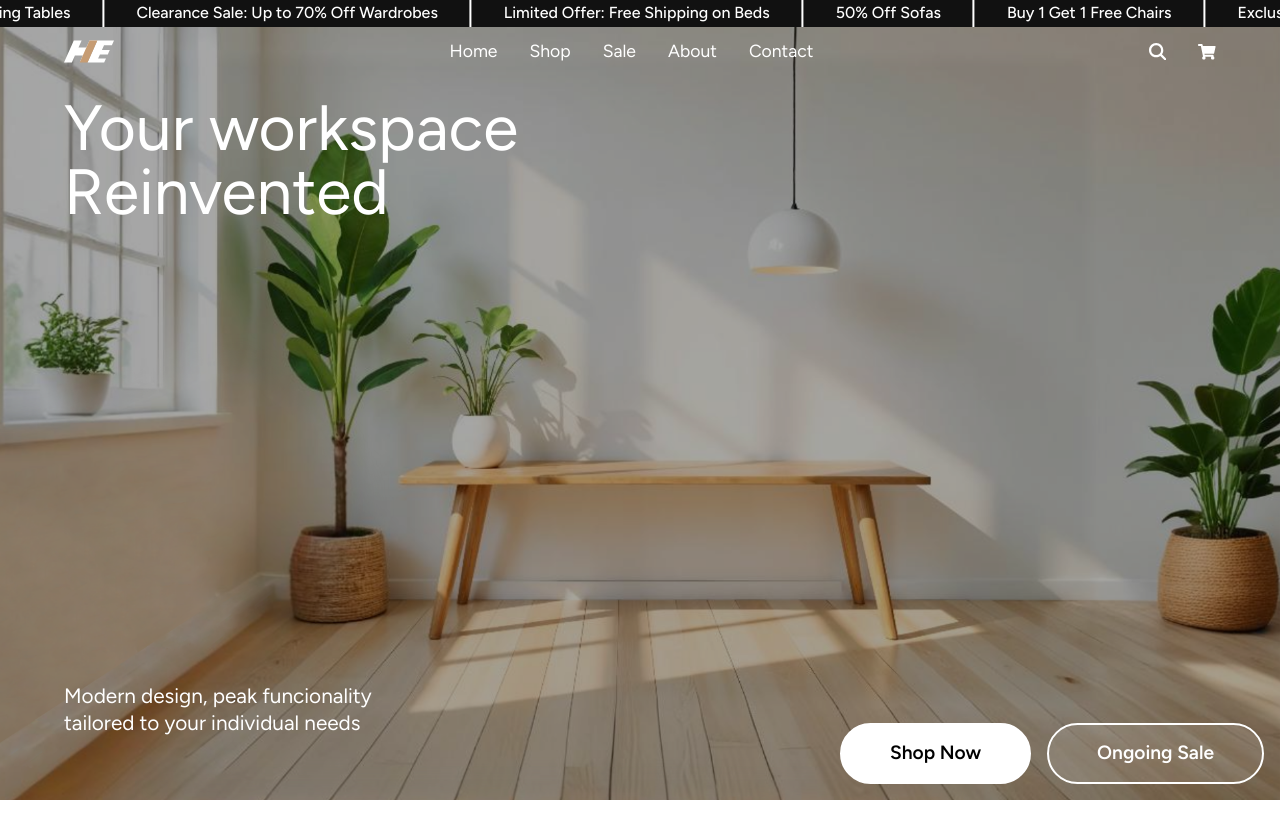
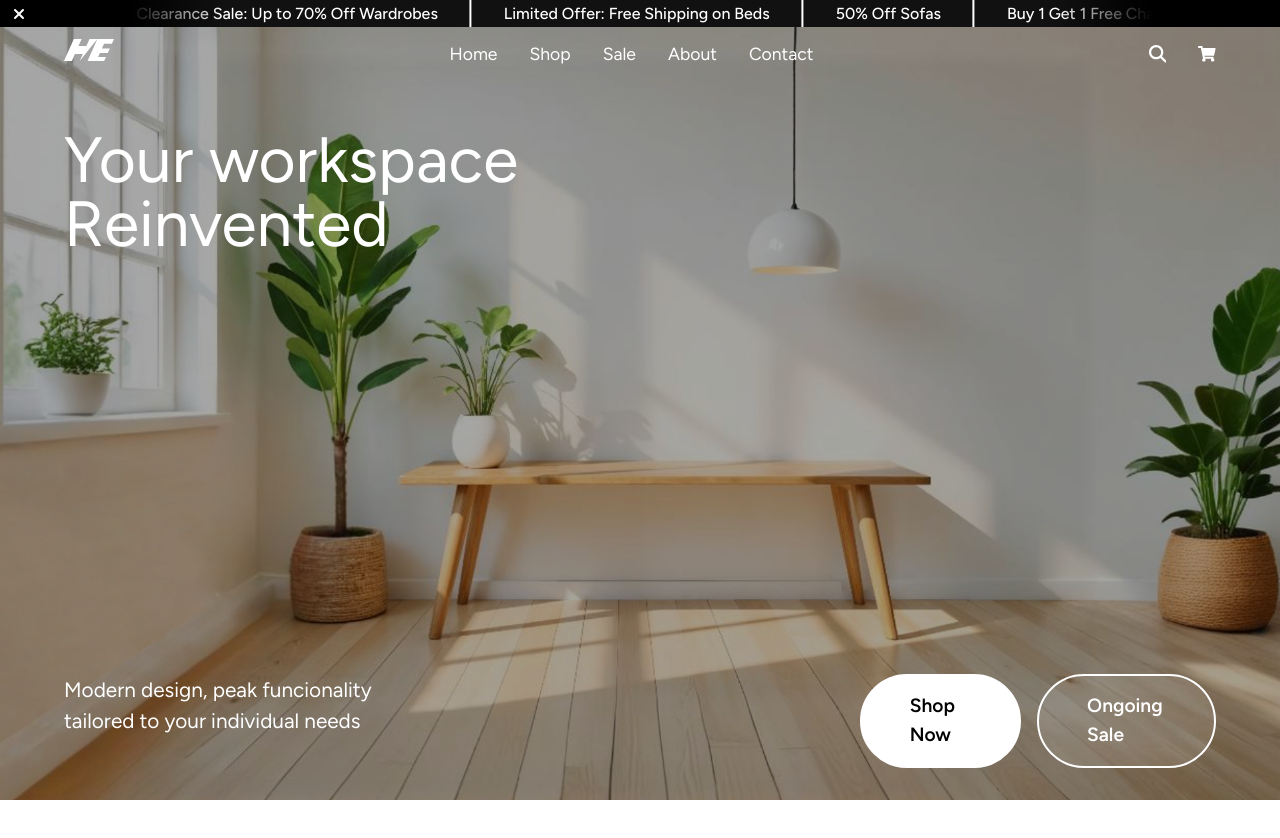
Before and after one commit to k0wal45/e-commerce-project, a Next.js app: page / in a window 1280 px wide. Shown: the top 838 px of the page. Built offline with nearby package versions, Linux system fonts and the light colour scheme.

Commit message:
hero and navbar

```diff
--- a/app/globals.scss
+++ b/app/globals.scss
@@ -1,21 +1,124 @@
-html,
-body {
-  scroll-behavior: smooth;
+/* inspired by Normalize.css */
+
+*,
+*::before,
+*::after {
+  margin: 0;
+  padding: 0;
+  box-sizing: border-box;
 }
 
-* {
-  box-sizing: border-box;
-  padding: 0;
-  margin: 0;
-  line-height: 1.3;
-  -webkit-font-smoothing: antialiased;
-  -moz-osx-font-smoothing: grayscale;
-  font-family: inherit;
+/* Use a more intuitive box model */
+html {
+  line-height: 1.5; /* Better readability */
+  text-size-adjust: 100%; /* Prevent resizing of text on mobile */
 }
 
+/* Remove list styles */
+ol,
+ul {
+  list-style: none;
+}
+
+/* Remove quotes from blockquote and q elements */
+blockquote,
+q {
+  quotes: none;
+}
+
+blockquote::before,
+blockquote::after,
+q::before,
+q::after {
+  content: "";
+}
+
+/* Reset table border collapse */
+table {
+  border-collapse: collapse;
+  border-spacing: 0;
+}
+
+/* Make images and videos responsive by default */
+img,
+video {
+  max-width: 100%;
+  height: auto;
+}
+
+/* Reset form elements */
+button,
+input,
+textarea,
+select {
+  font: inherit;
+  line-height: inherit;
+  color: inherit;
+  margin: 0;
+  background: transparent;
+  border: none;
+  padding: 0;
+}
+
+/* Make buttons more accessible */
+button {
+  cursor: pointer;
+}
+
+button:disabled {
+  cursor: not-allowed;
+}
+
+/* Reset headings to avoid browser-specific styles */
+h1,
+h2,
+h3,
+h4,
+h5,
+h6 {
+  font-size: inherit;
+  font-weight: inherit;
+}
+
+/* Reset links */
 a {
+  text-decoration: none;
   color: inherit;
-  text-decoration: none;
+}
+
+/* Add basic focus styles */
+:focus {
+  outline: 2px solid transparent;
+  outline-offset: 2px;
+}
+
+/* Adjust preformatted text */
+pre {
+  font-family: monospace, monospace;
+  font-size: 1em;
+}
+
+/* Reset SVG display */
+svg {
+  display: block;
+}
+
+/* Reset buttons and inputs appearance for cross-browser consistency */
+button,
+[type="button"],
+[type="reset"],
+[type="submit"] {
+  appearance: button;
+}
+
+::-moz-focus-inner {
+  border: 0;
+  padding: 0;
+}
+
+/* Add scroll behavior */
+html {
+  scroll-behavior: smooth;
 }
 
 .hidden {
--- a/components/Hero/hero.module.scss
+++ b/components/Hero/hero.module.scss
@@ -25,7 +25,7 @@
     justify-content: space-between;
     height: 100%;
     padding: 4rem;
-    padding-top: 6rem;
+    padding-top: 8rem;
     max-width: 800px;
     color: white;
 
@@ -46,7 +46,7 @@
     height: 100%;
     justify-content: end;
     align-items: end;
-    padding: 1rem;
+    padding: 2rem 4rem;
     gap: 1rem;
   }
 
@@ -61,6 +61,7 @@
 
     .buttons {
       flex-direction: column;
+      padding: 1rem;
     }
 
     .subtitles {
--- a/components/Navbar/Navbar.tsx
+++ b/components/Navbar/Navbar.tsx
@@ -1,9 +1,9 @@
 "use client";
 import Image from "next/image";
 import classes from "./navbar.module.scss";
-import { FaMagnifyingGlass, FaPerson } from "react-icons/fa6";
+import { FaMagnifyingGlass } from "react-icons/fa6";
 import { FaShoppingCart } from "react-icons/fa";
-import { Fragment, useRef, useState } from "react";
+import { useEffect, useRef, useState } from "react";
 import { motion, useMotionValueEvent, useScroll } from "framer-motion";
 import Link from "next/link";
 import Sale from "./Sale/Sale";
@@ -14,15 +14,25 @@ const Navbar = () => {
   const [hidden, setHidden] = useState(false);
   const [visible, setVisible] = useState(false);
   const [onTop, setOnTop] = useState(true);
+  const [adOff, setAdOff] = useState(false);
+
+  useEffect(() => {
+    if (adOff) {
+      setHidden(true);
+    }
+  }, [adOff]);
 
   useMotionValueEvent(scrollY, "change", (latest: number) => {
     const previous = scrollY.getPrevious() as number;
-    if (latest > previous && latest > 150) {
-      setHidden(true);
-    } else {
-      setHidden(false);
+    if (!adOff) {
+      if (latest > previous && latest > 150) {
+        setHidden(true);
+      } else {
+        setHidden(false);
+      }
     }
-    if (latest > 50) {
+
+    if (latest > 100) {
       setOnTop(false);
     } else {
       setOnTop(true);
@@ -40,15 +50,32 @@ const Navbar = () => {
     <motion.div
       variants={{
         visible: { y: 0 },
-        hidden: { y: "-rem" },
+        hidden: { y: "-1.7rem" },
       }}
       animate={hidden ? "hidden" : "visible"}
       transition={{ duration: 0.35, ease: "easeInOut" }}
       className={classes.sale}
     >
-      <Sale />
-      <motion.nav className={classes.navbar}>
-        <Image width={50} height={25} alt="H" src="/img/logoHE.svg" />
+      <Sale setAdOff={setAdOff} />
+      <motion.nav
+        variants={{
+          scrolled: { background: "rgba(255,255,255,1)", color: "#000" },
+          onTop: { background: "rgba(255,255,255,0)", color: "#fff" },
+        }}
+        animate={onTop ? "onTop" : "scrolled"}
+        transition={{ duration: 0.35, ease: "easeInOut" }}
+        className={classes.navbar}
+      >
+        <motion.div
+          variants={{
+            scrolled: { filter: "invert(100%)" },
+            onTop: { filter: "invert(0)" },
+          }}
+          animate={onTop ? "onTop" : "scrolled"}
+          transition={{ duration: 0.35, ease: "easeInOut" }}
+        >
+          <Image width={50} height={25} alt="H" src="/img/logoHE.svg" />
+        </motion.div>
 
         <ul className={classes.desktop}>
           <li>
--- a/components/Navbar/Sale/Sale.tsx
+++ b/components/Navbar/Sale/Sale.tsx
@@ -1,11 +1,17 @@
 "use client";
 import React from "react";
 import { motion } from "framer-motion";
-import styles from "./sale.module.scss";
+import classes from "./sale.module.scss";
+import { FaXmark } from "react-icons/fa6";
 
-const Sale = () => {
+// Sale.tsx
+type SaleProps = {
+  setAdOff: React.Dispatch<React.SetStateAction<boolean>>;
+};
+
+const Sale: React.FC<SaleProps> = ({ setAdOff }) => {
   return (
-    <div className={styles["ribbon-wrapper"]}>
+    <div className={classes.ribbonWrapper}>
       <TranslateWrapper reverse>
         <LogoItemsBottom />
       </TranslateWrapper>
@@ -15,6 +21,11 @@ const Sale = () => {
       <TranslateWrapper reverse>
         <LogoItemsBottom />
       </TranslateWrapper>
+      <div className={classes.overlay}>
+        <button onClick={() => setAdOff(true)}>
+          <FaXmark />
+        </button>
+      </div>
     </div>
   );
 };
@@ -31,7 +42,7 @@ const TranslateWrapper = ({
       initial={{ translateX: reverse ? "-100%" : "0%" }}
       animate={{ translateX: reverse ? "0%" : "-100%" }}
       transition={{ duration: 10, repeat: Infinity, ease: "linear" }}
-      className={styles["translate-wrapper"]}
+      className={classes.translateWrapper}
     >
       {children}
     </motion.div>
--- a/components/Navbar/Sale/sale.module.scss
+++ b/components/Navbar/Sale/sale.module.scss
@@ -1,4 +1,4 @@
-.ribbon-wrapper {
+.ribbonWrapper {
   display: flex;
   overflow: hidden;
   background-color: #111;
@@ -7,9 +7,32 @@
   width: 100%;
   height: 1.7rem;
   margin: 0;
+  position: relative;
+
+  .overlay {
+    width: 100vw;
+    height: 100%;
+    position: absolute;
+    top: 0;
+    left: 0;
+    z-index: 10;
+    background: radial-gradient(
+      circle,
+      rgba(238, 174, 202, 0) 65%,
+      rgba(0, 0, 0, 1) 80%
+    );
+    display: flex;
+    justify-content: start;
+    align-items: center;
+
+    button {
+      padding-left: 0.7rem;
+      z-index: 30;
+    }
+  }
 }
 
-.translate-wrapper {
+.translateWrapper {
   display: flex;
   padding: 0 1rem;
   gap: 2rem;
--- a/components/Navbar/navbar.module.scss
+++ b/components/Navbar/navbar.module.scss
@@ -49,6 +49,7 @@
         $primary 0%,
         rgba(255, 255, 255, 0.2) 100%
       );
+      transform: translateX(100%);
     }
 
     // hamburger
```
Also changed, not shown: components/Featured/Card/Card.tsx (added, +7 -0 lines), components/Featured/FeaturedSection.tsx (added, +7 -0 lines), components/Featured/Card/card.module.scss (added), components/Featured/featured.module.scss (added), public/img/logoHE.svg.
